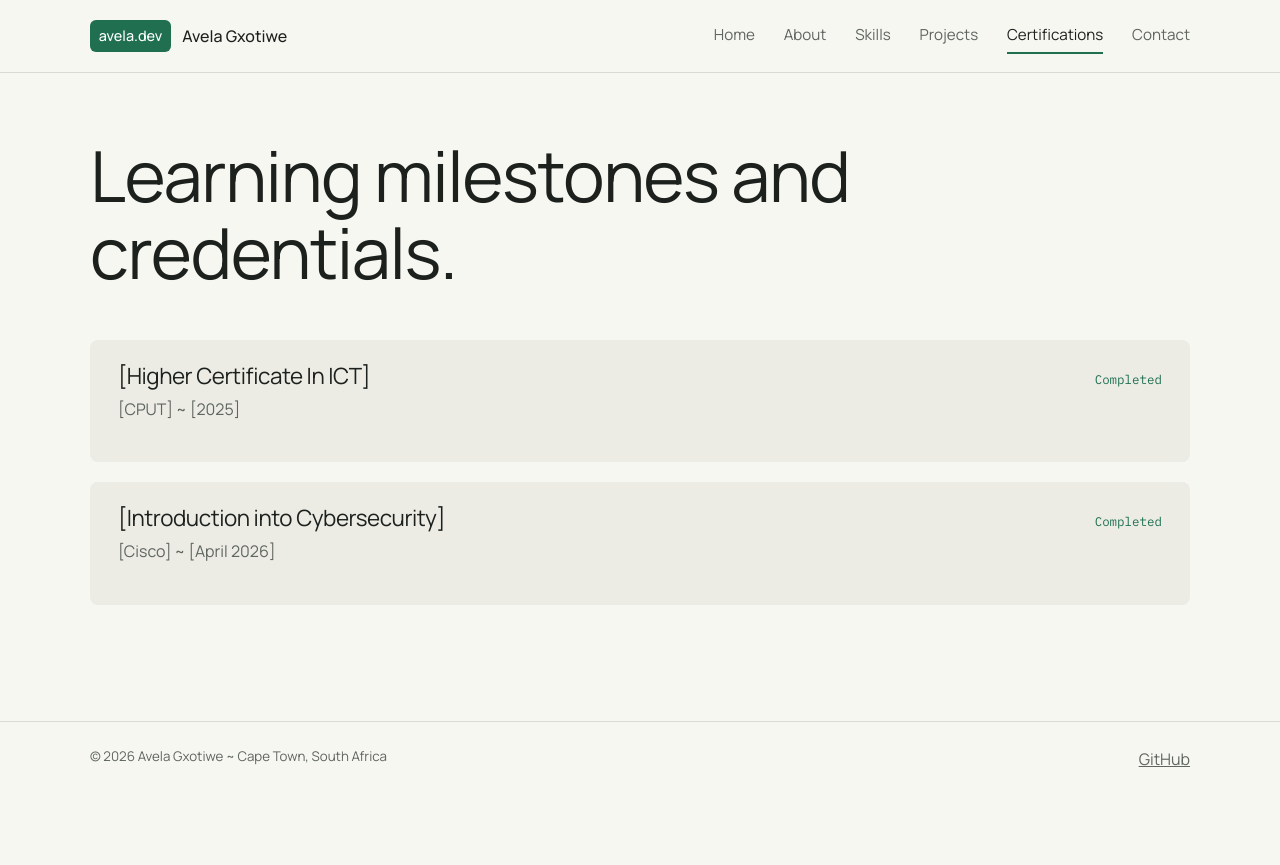
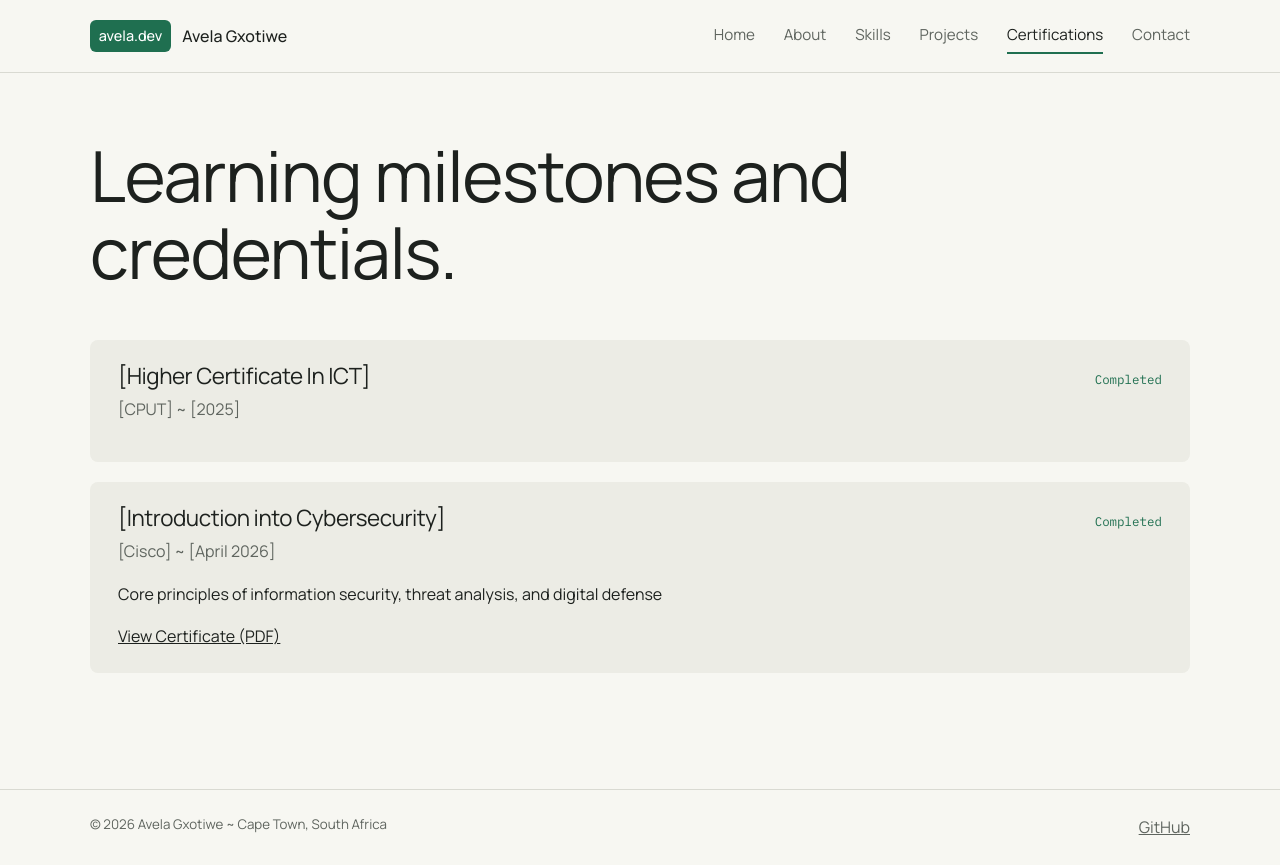
Before and after one commit to Avela337/professional-portfolio, a Vue app: page /certifications in a window 1280 px wide. Before the commit the page ends 800 px from the top, so only its background shows below. Built offline with nearby package versions, Linux system fonts and the light colour scheme.

Commit message:
done coding

```diff
--- a/src/components/CertificateCard.vue
+++ b/src/components/CertificateCard.vue
@@ -8,10 +8,17 @@ defineProps({cert: Object})
     <div class="top">
       <h2>{{ cert.name }}</h2>
       <span class="status" :class="cert.status">
-                {{ cert.status==='completed' ? 'Completed': 'In Progress' }}
+        {{ cert.status === 'completed' ? 'Completed' : 'In Progress' }}
       </span>
     </div>
     <p class="muted">{{ cert.issuer }} ~ {{ cert.date }}</p>
+    <p v-if="cert.Summary">{{ cert.Summary }}</p>
+
+    <div v-if="cert.file" class="actions">
+      <a :href="`${base}${cert.file}`" target="_blank" rel="noopener" class="cert-link">
+        View Certificate (PDF)
+      </a>
+    </div>
   </article>
 </template>
 
--- a/src/data/certifications.js
+++ b/src/data/certifications.js
@@ -3,7 +3,7 @@ export const certifications = [
         name: '[Higher Certificate In ICT]', issuer: '[CPUT]', date:'[2025]',status:'completed'
     },
     {
-        name: '[Introduction into Cybersecurity]',issuer:'[Cisco]', date:'[April 2026]', status:'completed', file:'/professional-portfolio/public/pdf/Cybersecurity.pdf',
+        name: '[Introduction into Cybersecurity]',issuer:'[Cisco]', date:'[April 2026]', status:'completed', file:'pdf/Cybersecurity.pdf',
         Summary:'Core principles of information security, threat analysis, and digital defense'
     }
 
```
Lines whose indentation alone changed are shown as unchanged.
